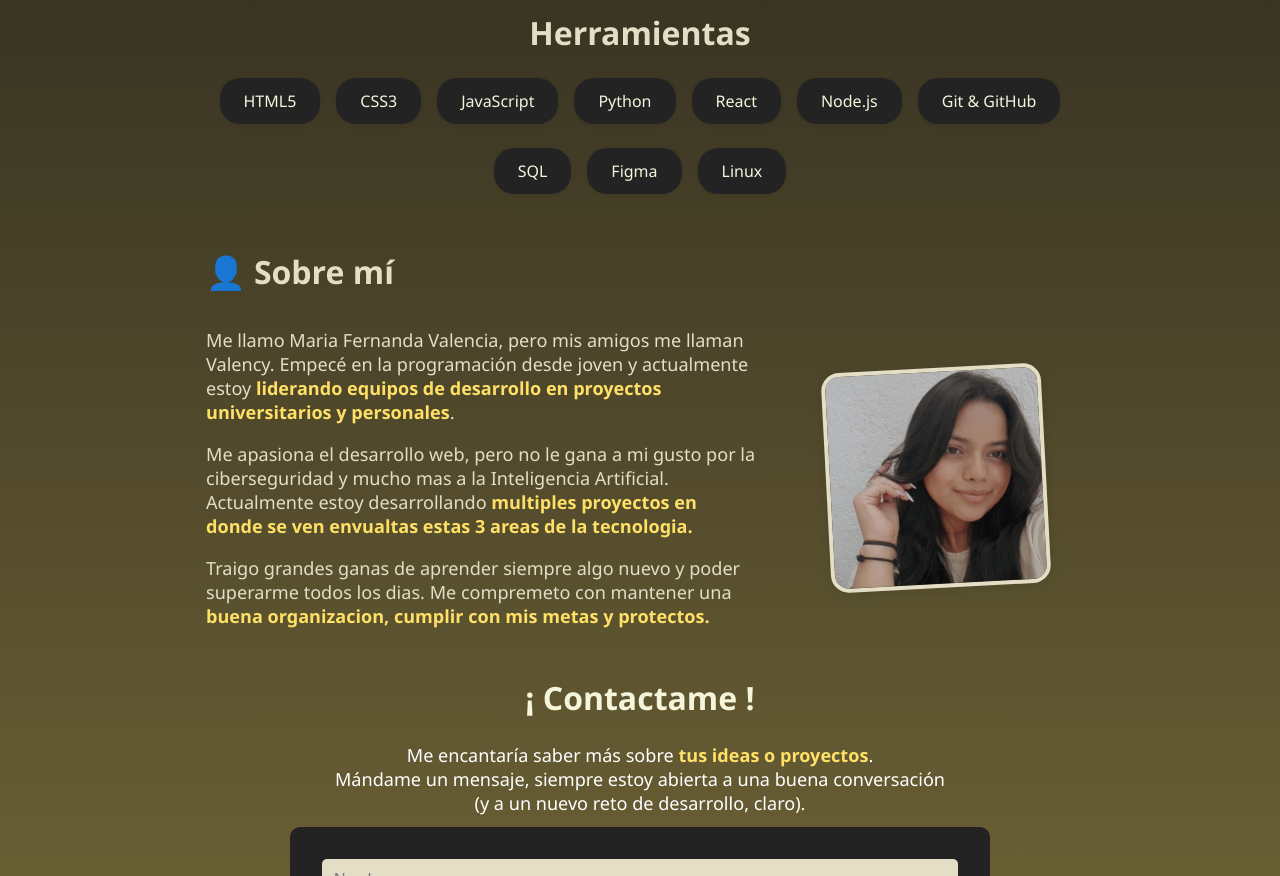
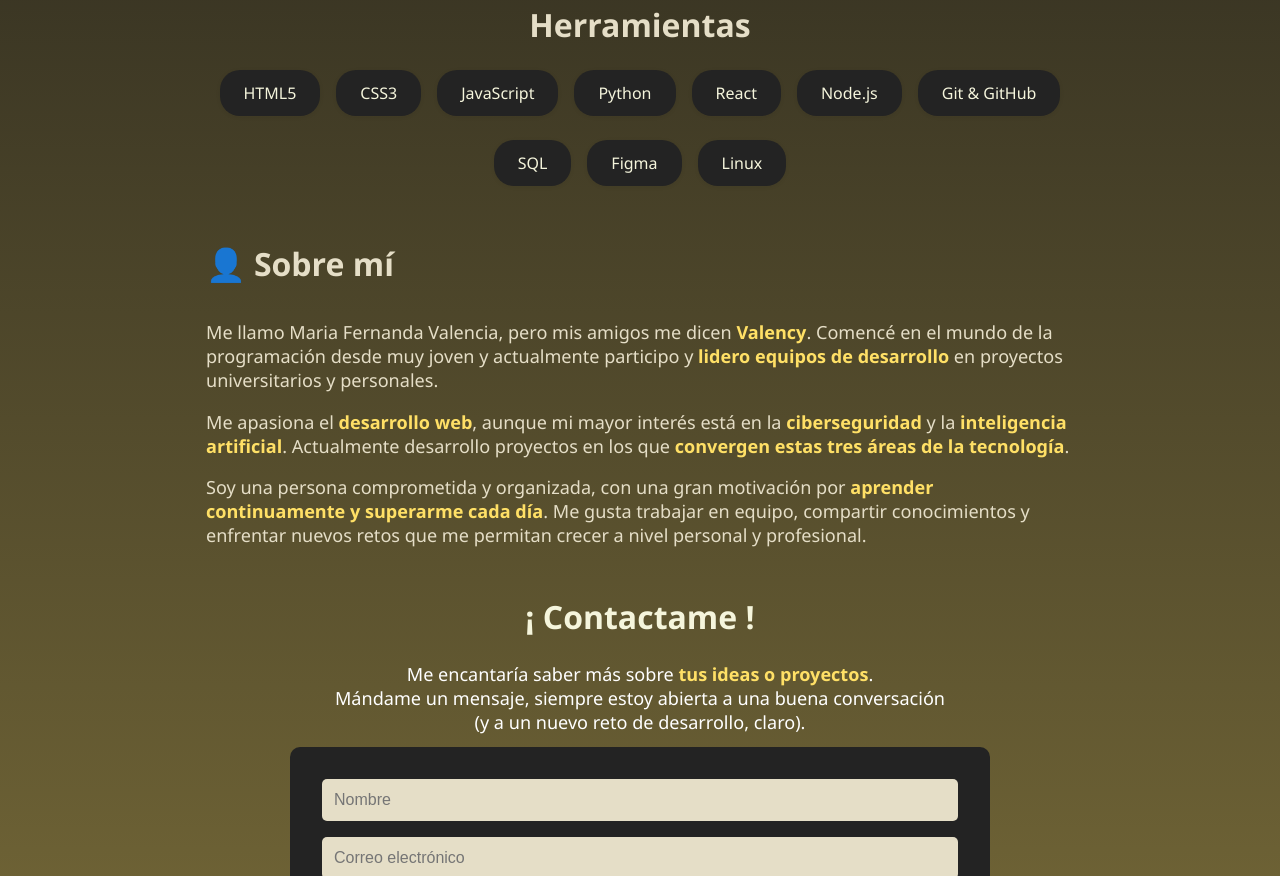
Before and after one commit to Valency12/Mi-portafolio, a website: page index.html in a window 1280 px wide. Shown: the part 1902-2778 px from the top of the page. Drawn offline with nearby package versions, Linux system fonts and the light colour scheme.

Commit message:
Fix: image size

```diff
--- a/index.html
+++ b/index.html
@@ -31,9 +31,9 @@
           <span class="about-badge">Disponible para trabajar</span>
           <h1>Hey, soy Valency</h1>
           <p class="about-desc">
-            ¡Hola! Soy Maria Fernanda Valencia, una entuciasta estudiante de Ingeniería en Desarrollo de Software en San
+            ¡Hola! Soy Maria Fernanda Valencia, una entusiasta estudiante de Ingeniería en Desarrollo de Software en San
             Luis Potosí.<br>
-            <span class="about-highlight">Me encanta transformar ideas complejas en soluciones funcionales y
+            <span class="about-highlight">Me apasiona transformar ideas complejas en soluciones prácticas, funcionales y
               escalables.</span> Mi curiosidad insaciable y el deseo de construir me han llevado a explorar diversos
             lenguajes y tecnologías, siempre buscando aprender y aplicar nuevas formas de resolver problemas.
           </p>
@@ -120,7 +120,7 @@
             <img src="imagenes/estasubimos.png" alt="pendiente foto">
           </div>
           <div class="project-info">
-            <h3>Phishing Catch - Detector Avanzado de Phishing</h3>
+            <h3>Phishing Catch </h3>
             <p>Herramienta web que combina API de VirusTotal, modelo de Machine Learning y explicabilidad con SHAP para
               detectar URLs maliciosas en tiempo real.
             </p>
@@ -148,21 +148,26 @@
     </section>
     <section id="aboutme" class="aboutme">
       <h2><span class="icon">&#128100;</span> Sobre mí</h2>
-      <div class="aboutme-container">
-        <div class="aboutme-text">
-          <p>Me llamo Maria Fernanda Valencia, pero mis amigos me llaman Valency. Empecé en la programación desde joven
-            y actualmente estoy <span class="aboutme-highlight">liderando equipos de desarrollo en proyectos
-              universitarios y personales</span>.</p>
-          <p>Me apasiona el desarrollo web, pero no le gana a mi gusto por la ciberseguridad y mucho mas a la
-            Inteligencia Artificial. Actualmente estoy desarrollando <span class="aboutme-highlight">multiples proyectos
-              en donde se ven envualtas estas 3 areas de la tecnologia.</span></p>
-          <p>Traigo grandes ganas de aprender siempre algo nuevo y poder superarme todos los dias. Me compremeto con
-            mantener una <span class="aboutme-highlight">buena organizacion, cumplir con mis metas y protectos.</span>
-          </p>
-        </div>
-        <div class="aboutme-img">
-          <img src="imagenes/yo.jpeg" alt="Foto de Valency sonriente">
-        </div>
+      <div class="aboutme-text">
+        <p>Me llamo Maria Fernanda Valencia, pero mis amigos me dicen <span class="aboutme-highlight">Valency</span>.
+          Comencé en el mundo de la programación desde muy joven y actualmente participo y
+          <span class="aboutme-highlight">lidero equipos de desarrollo</span> en proyectos universitarios y personales.
+        </p>
+        <p>Me apasiona el <span class="aboutme-highlight">desarrollo web</span>, aunque mi mayor interés está en la
+          <span class="aboutme-highlight">ciberseguridad</span> y la
+          <span class="aboutme-highlight">inteligencia artificial</span>. Actualmente desarrollo proyectos en los que
+          <span class="aboutme-highlight">convergen estas tres áreas de la tecnología</span>.
+        </p>
+        <p>Soy una persona comprometida y organizada, con una gran motivación por
+          <span class="aboutme-highlight">aprender continuamente y superarme cada día</span>. Me gusta trabajar en
+          equipo,
+          compartir conocimientos y enfrentar nuevos retos que me permitan crecer a nivel personal y profesional.
+        </p>
+      </div>
+
+      <!--<div class="aboutme-img">
+        <img src="imagenes/yo.jpeg" alt="Foto de Valency sonriente">
+      </div>-->
       </div>
     </section>
     <section id="contact" class="contact">
--- a/styles.css
+++ b/styles.css
@@ -87,7 +87,7 @@ main {
 }
 
 .about-avatar img {
-  width: 100%;
+  width: 55vh;
   height: auto;
   border-radius: 10%;
   object-fit: cover;
```
